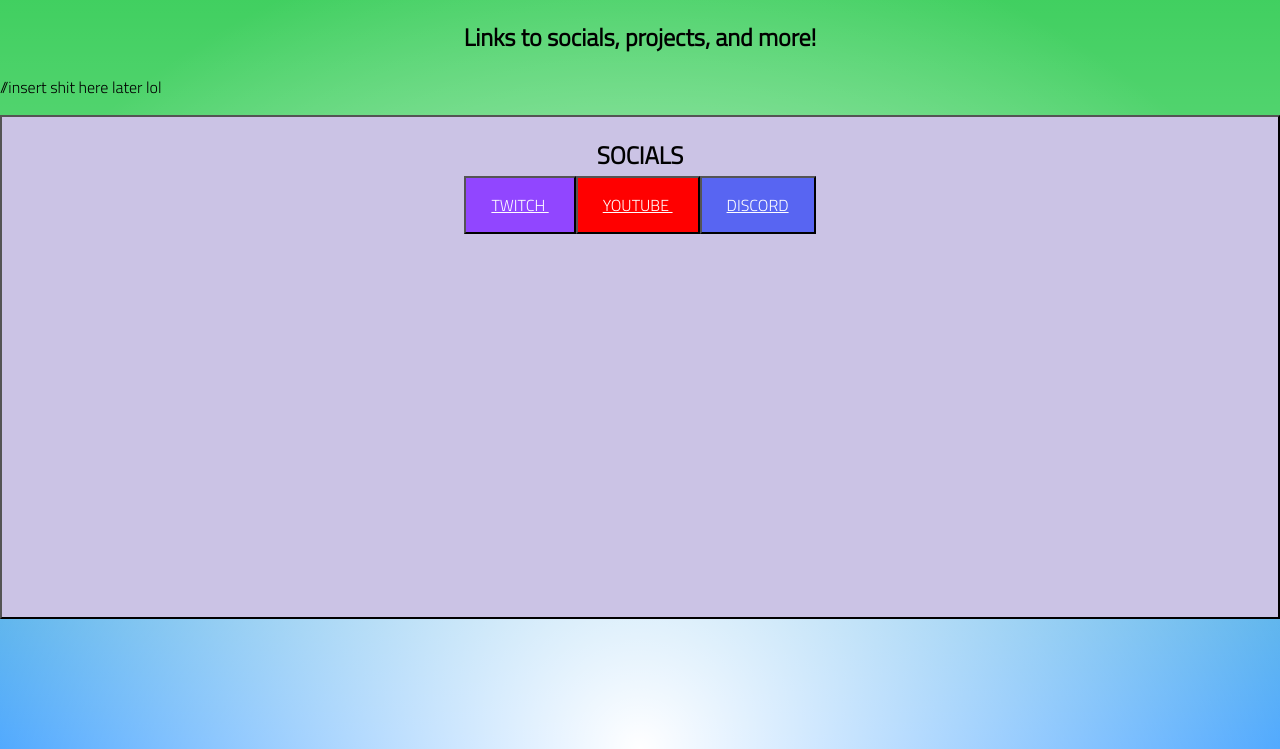
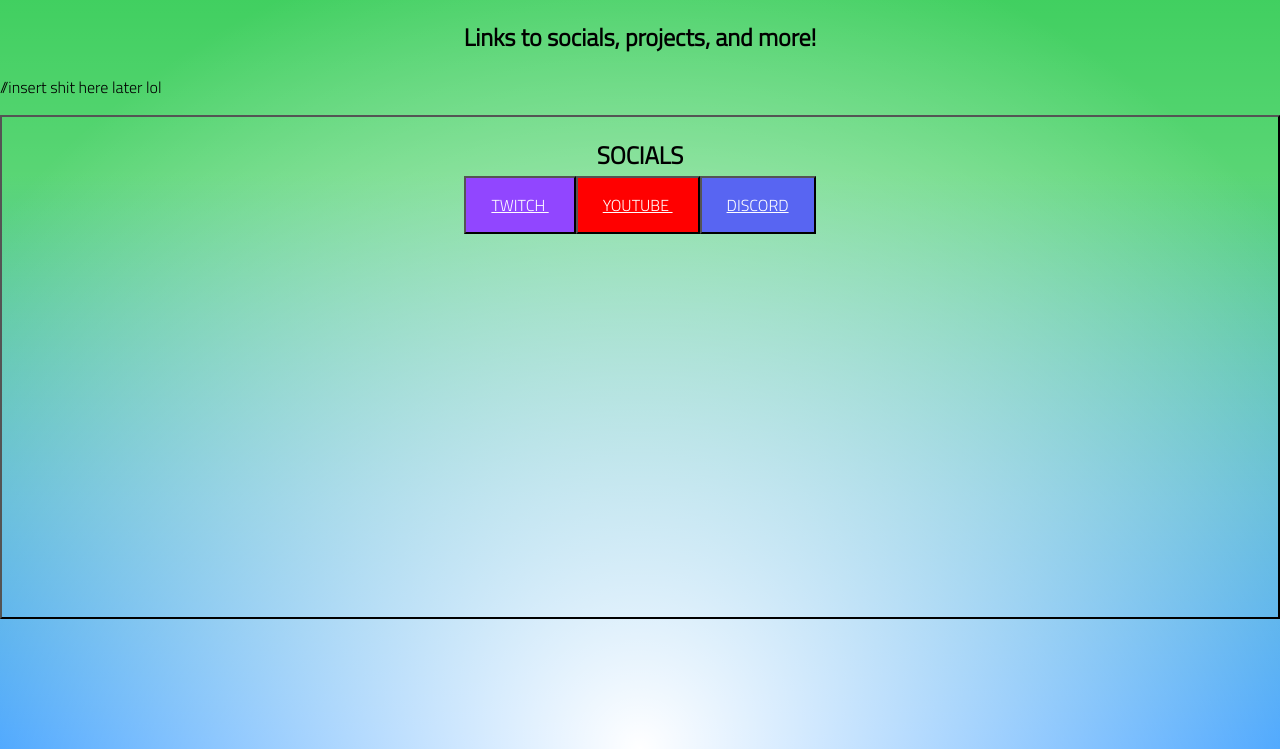
Before and after one commit to bean-frog/bean-frog.github.io, a plain HTML site: page index.html in a window 1280 px wide. Shown: the part 72-821 px from the top of the page. Drawn offline with nearby package versions, Linux system fonts and the light colour scheme.

Commit message:
Update index.html

```diff
--- a/index.html
+++ b/index.html
@@ -1,6 +1,7 @@
 <!DOCTYPE html>
     <html lang="en" dir="ltr">
         <head>
+            <script src="https://cdnjs.cloudflare.com/ajax/libs/jquery/2.0.2/jquery.min.js"></script>
             <meta charset="utf-8">
                 <title>bean_frog</title>
                 <link rel="stylesheet" href="style.css">
@@ -14,7 +15,7 @@
             a {text-align: center;}
             .socialsDiv {
                  border: 2px outset black;
-                 background-color: #cbc3e5;
+                 background-attachment: local "script.js";
                 text-align: center;
             }
 
@@ -30,6 +31,7 @@
                 //insert shit here later lol
             </p>
             <div class="socialsDiv" style="height: 500px;">
+
                 <h2>
                     SOCIALS
                 </h2>
@@ -38,5 +40,6 @@
                 <a target="_blank" class="discord-btn" href="https://discord.gg/m67MzEWbNK"> DISCORD </a>
             </div>
 
+
         </body>
     </html>
```
